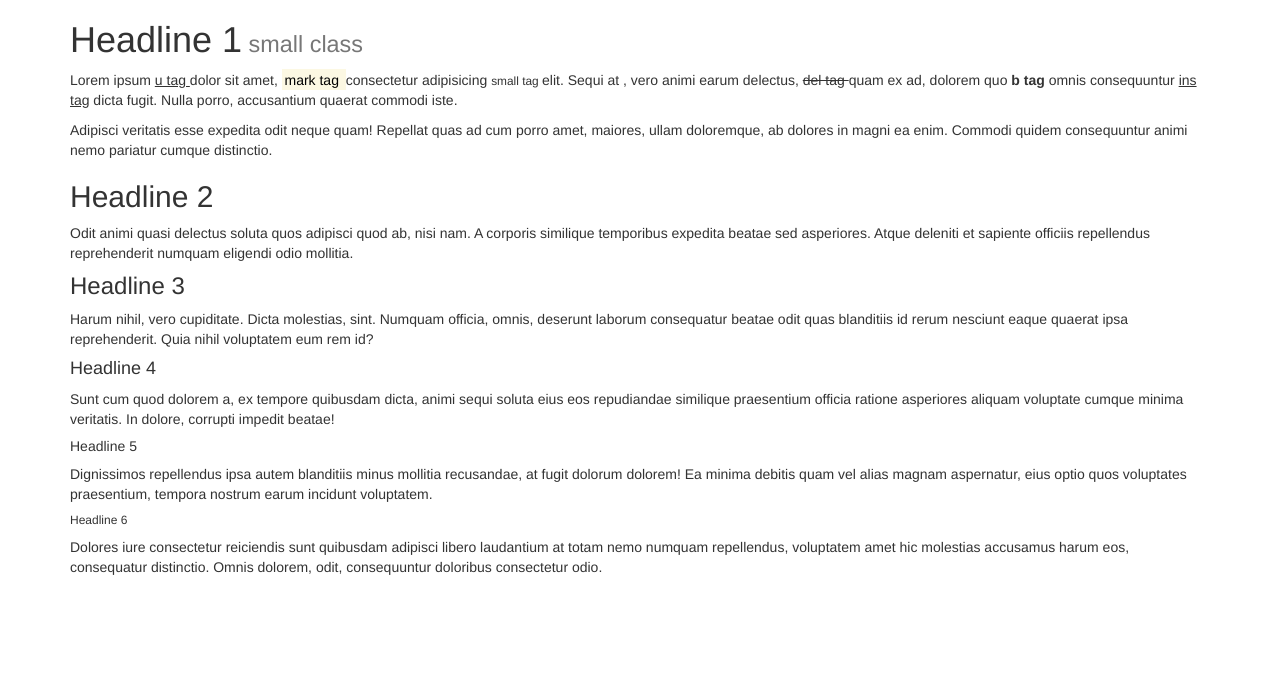
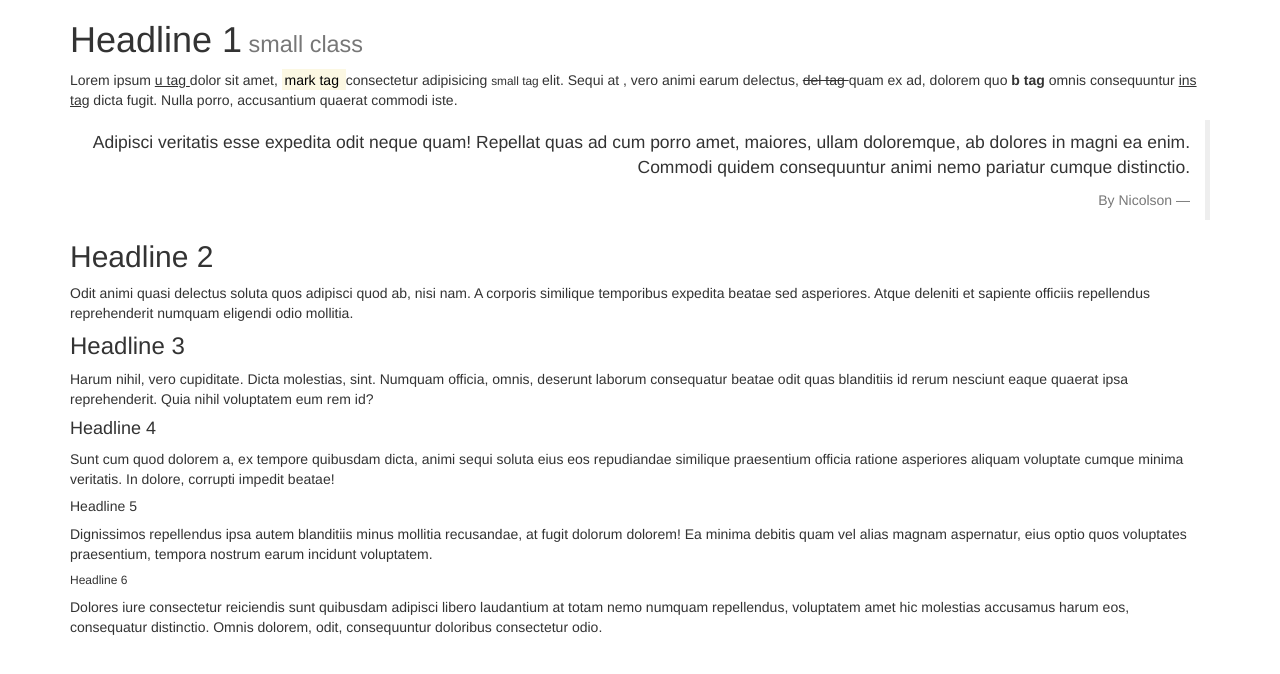
Before and after one commit to wtopong/Bootstrap3Ess, a plain HTML site: page lesson03/index.html in a window 1280 px wide. Drawn offline with Linux system fonts and the light colour scheme.

Commit message:
Using blockquotes lesson3.4

```diff
--- a/lesson03/index.html
+++ b/lesson03/index.html
@@ -17,7 +17,11 @@
     <h1>Headline 1<span class="small"> small class</span></h1>
     <p>Lorem ipsum <u>u tag </u>dolor sit amet, <mark>mark tag </mark>consectetur adipisicing <small>small tag </small>elit. Sequi at , vero animi earum delectus, <del>del tag </del>quam ex ad, dolorem quo <b>b tag </b>omnis consequuntur <ins>ins tag</ins> dicta fugit. Nulla porro, accusantium quaerat commodi iste.</p>
 
-    <p>Adipisci veritatis esse expedita odit neque quam! Repellat quas ad cum porro amet, maiores, ullam doloremque, ab dolores in magni ea enim. Commodi quidem consequuntur animi nemo pariatur cumque distinctio.</p>
+    <blockquote class="blockquote-reverse">
+      <p>Adipisci veritatis esse expedita odit neque quam! Repellat quas ad cum porro amet, maiores, ullam doloremque, ab dolores in magni ea enim. Commodi quidem consequuntur animi nemo pariatur cumque distinctio.</p>
+      <footer>By Nicolson</footer>
+    </blockquote>
+
 
     <h2>Headline 2</h2>
     <p>Odit animi quasi delectus soluta quos adipisci quod ab, nisi nam. A corporis similique temporibus expedita beatae sed asperiores. Atque deleniti et sapiente officiis repellendus reprehenderit numquam eligendi odio mollitia.</p>
```
